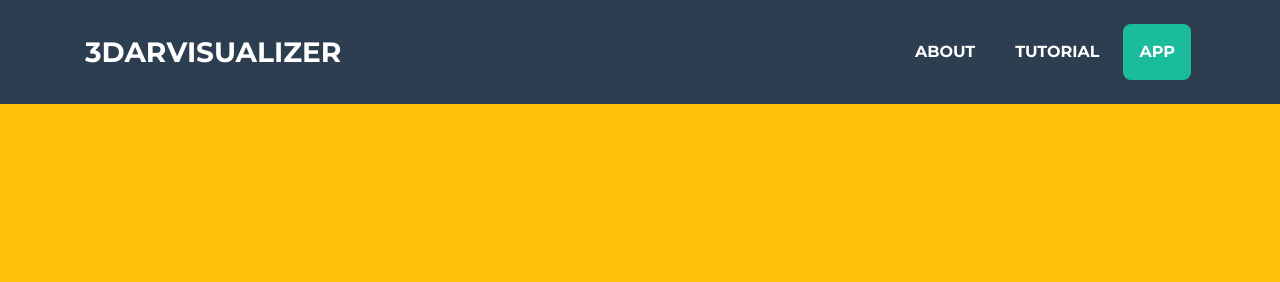
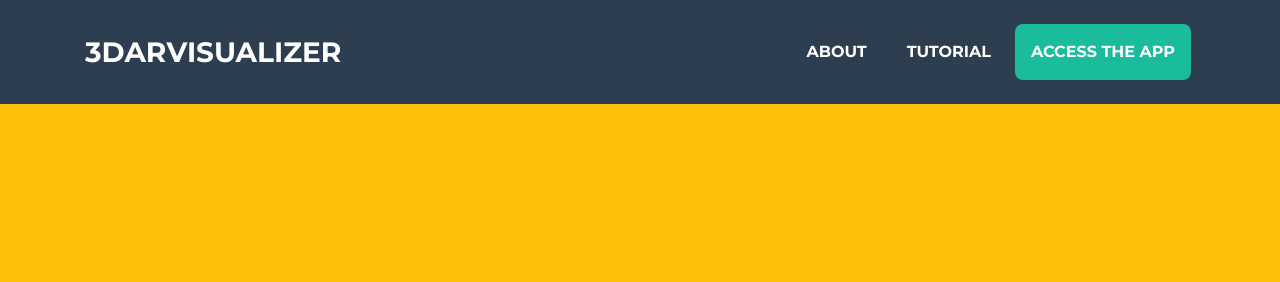
Before and after one commit to KetanKamat-5/3DARVisualizerFinalWebsite.github.io, a website with bundled scripts: page index.html in a window 1280 px wide. Shown: the top 282 px of the page. Built offline with nearby package versions, Linux system fonts and the light colour scheme.

Commit message:
Add file,

```diff
--- a/index.html
+++ b/index.html
@@ -39,7 +39,7 @@
             <a class="nav-link py-3 px-0 px-lg-3 rounded js-scroll-trigger" href="#about">Tutorial</a>
           </li>
           <li class="nav-item mx-0 mx-lg-1">
-            <a class="nav-link py-3 px-0 px-lg-3 rounded js-scroll-trigger" href="#contact">App</a>
+            <a class="nav-link py-3 px-0 px-lg-3 rounded js-scroll-trigger" href="#contact">Access the App</a>
           </li>
         </ul>
       </div>
@@ -199,9 +199,7 @@
     <div class="container">
 
       <!-- Contact Section Heading -->
-      <h2 class="page-section-heading text-center text-uppercase text-secondary mb-0">App</h2>
-      <p align="center"><font size = "10"><a href="https://engex.herokuapp.com"target = "_blank" style="color:black">3DARVisualizer</a></font></p>
-
+      <h2 class="page-section-heading text-center text-uppercase text-secondary mb-0">Access the App</h2>
       <!-- Icon Divider -->
       <div class="divider-custom">
         <div class="divider-custom-line"></div>
@@ -210,6 +208,7 @@
         </div>
         <div class="divider-custom-line"></div>
       </div>
+      <p align="center"><font size = "10"><a href="https://engex.herokuapp.com"target = "_blank" style="color:black">3DARVisualizer</a></font></p>
     </div>
   </section>
 
@@ -263,7 +262,7 @@
                 <p align = "center" style = "font-family:Georgia;"> <a href = "DownloadMarker.png" download> <button type = "button" class = "btn btn-secondary btn-lg" style = "float:middle;">Download Marker</button> </a> </p>
                 <br>
                 <p class="mb-5"><font size = "5">Convert the desired CAD model obtained from Tinkercad into a .stl file. Otherwise, download the CAD model database above for sample models.</font></p>
-                <p align = "center"> <a href = "Database.zip" download> <button type = "button" class = "btn btn-secondary btn-lg" style = "float:middle;">Download CAD Model Database</button> </a> </p>
+                <p align = "center"> <a href = "Database.zip" download> <button type = "button" class = "btn btn-secondary btn-lg" style = "float:middle;">Download CAD model database</button> </a> </p>
                 <button class="btn btn-primary" href="#" data-dismiss="modal">
                   <i class="fas fa-times fa-fw"></i>
                   Close Window
```
